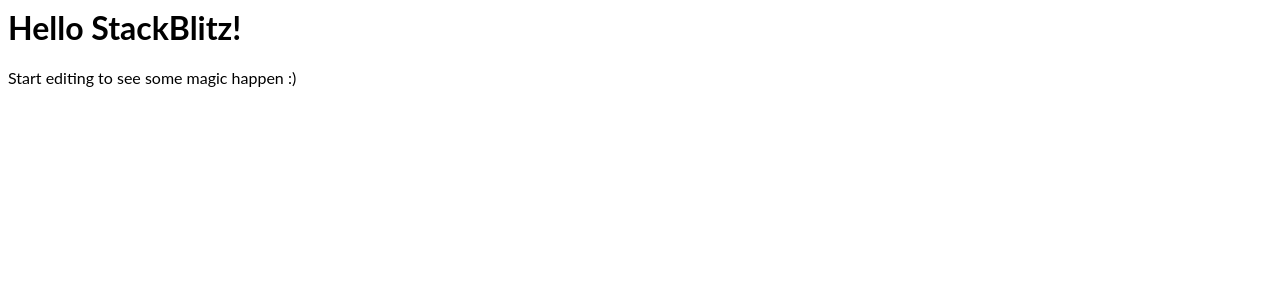
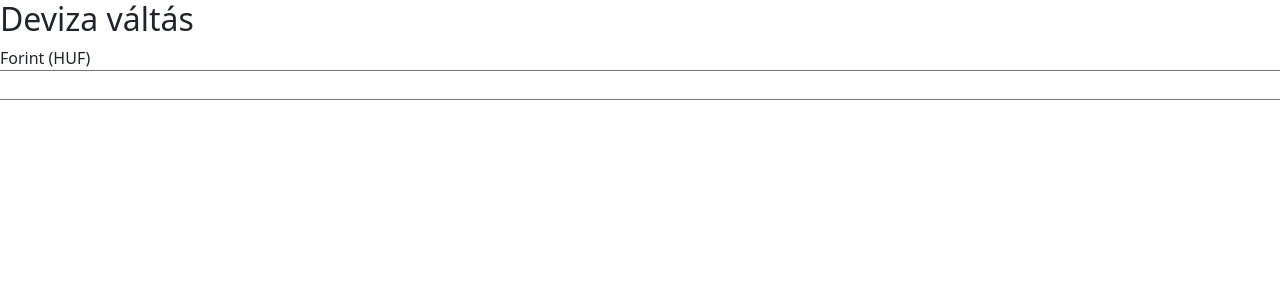
Before and after one commit to Ezsger/react-kappa-potszakaszz, a React (Create React App) app: page / in a window 1280 px wide. Shown: the top 300 px of the page. Built offline with nearby package versions, Linux system fonts and the light colour scheme.

Commit message:
2 files modified

```diff
--- a/public/index.html
+++ b/public/index.html
@@ -1 +1,2 @@
 <div id="root"></div>
+<link href="https://cdn.jsdelivr.net/npm/bootstrap@5.0.1/dist/css/bootstrap.min.css" rel="stylesheet" integrity="sha384-+0n0xVW2eSR5OomGNYDnhzAbDsOXxcvSN1TPprVMTNDbiYZCxYbOOl7+AMvyTG2x" crossorigin="anonymous">
--- a/src/App.js
+++ b/src/App.js
@@ -1,11 +1,23 @@
-import React from "react";
-import "./style.css";
+import React, { useState } from 'react';
+import './style.css';
 
 export default function App() {
+  const [huf, setHuf] = useState('');
+
   return (
     <div>
-      <h1>Hello StackBlitz!</h1>
-      <p>Start editing to see some magic happen :)</p>
+      <div className="inputBox">
+        <div className="row">
+          <div className="column-sm">
+            <h2>Deviza váltás</h2>
+          </div>
+        </div>
+        <div className="row">
+          <label name="forint">Forint (HUF)</label>
+
+          <input type="text" name="forint" value={huf} onChange={setHuf} />
+        </div>
+      </div>
     </div>
   );
 }
```
